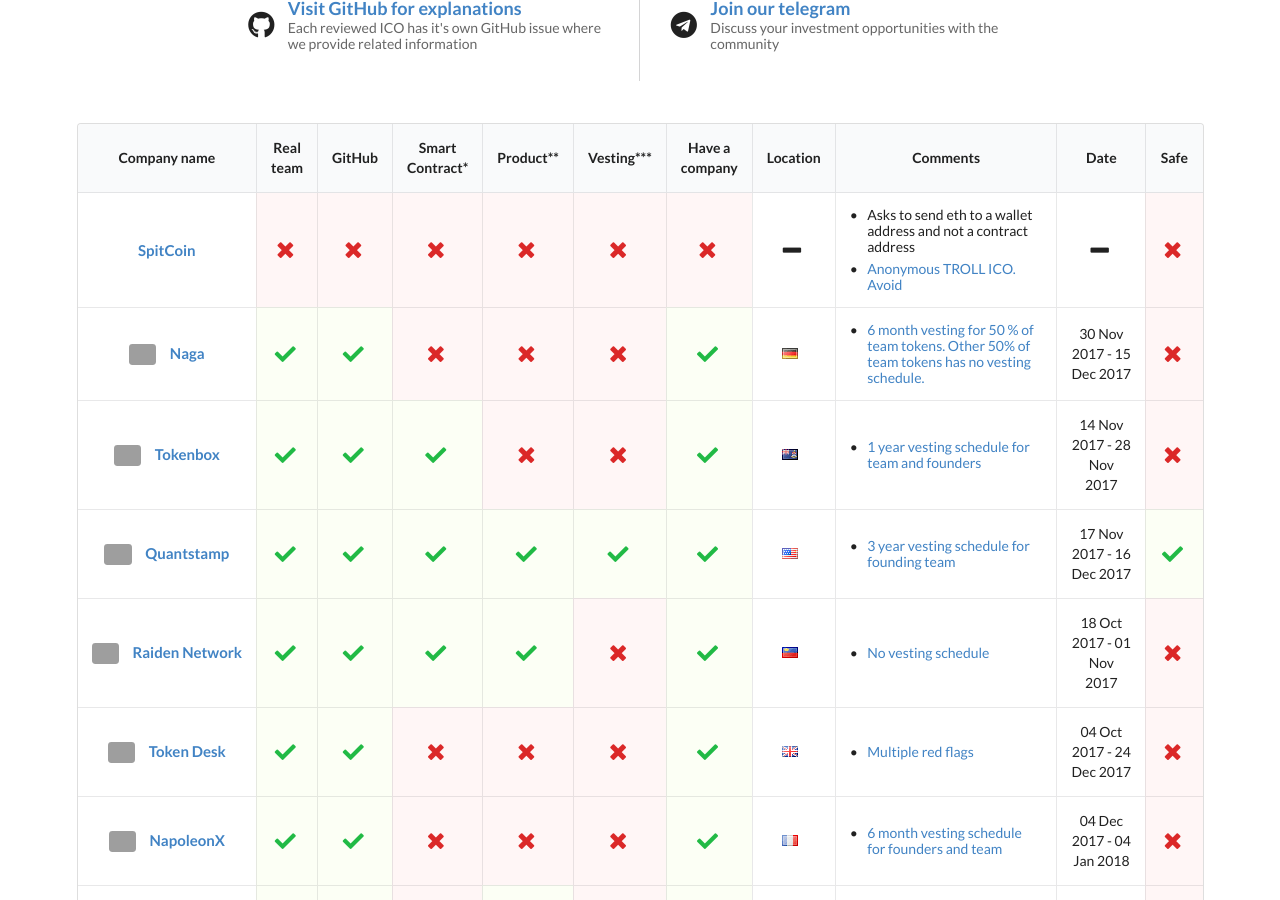
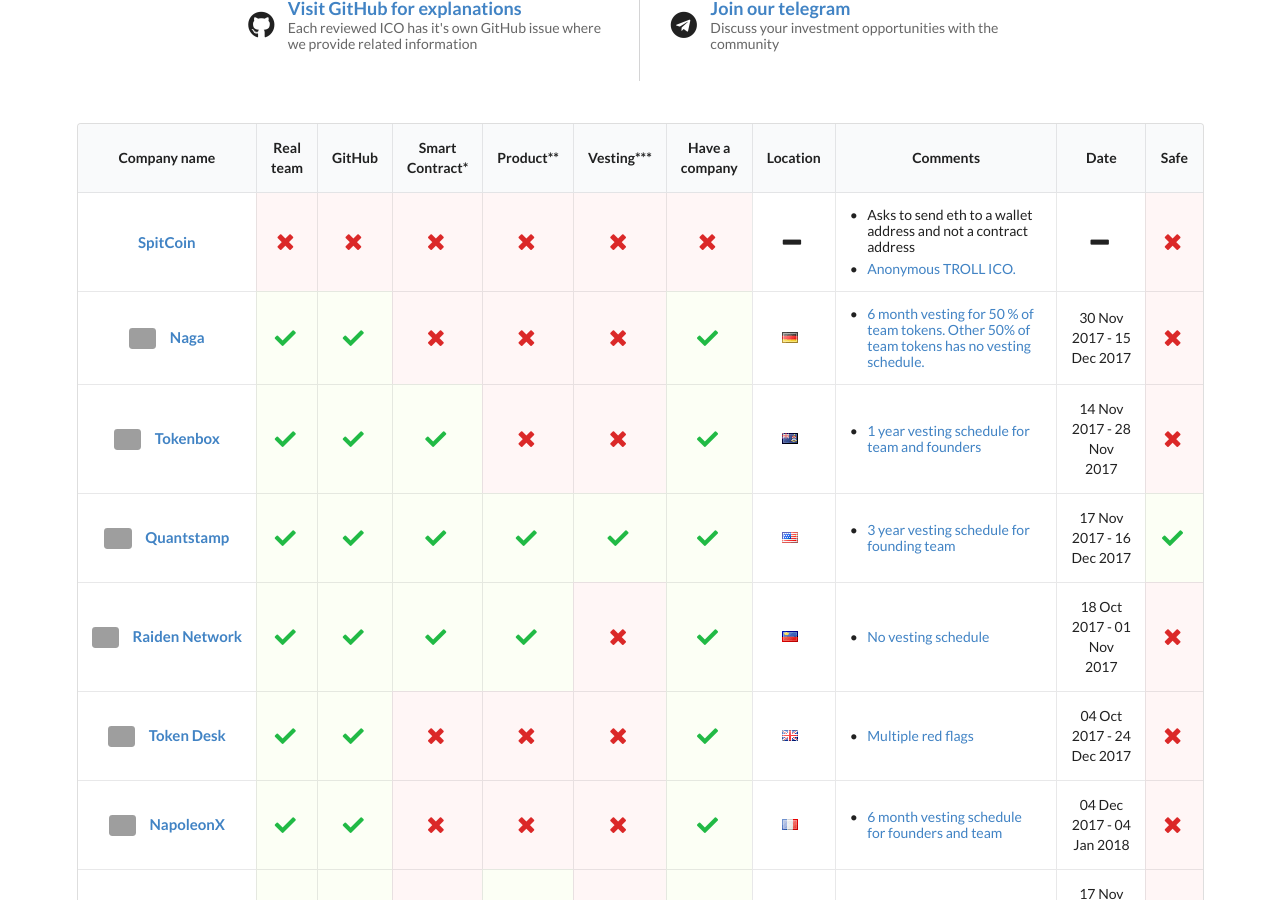
Before and after one commit to ico-check/ico-check, a Jekyll site: the page built from index.md, in a window 1280 px wide and 900 px high, scrolled down 366 px. Built offline with Jekyll 4.4.1, drawn with Linux system fonts in a browser that asks for light colours; nearby versions of some CDN libraries; grey boxes are pictures that could not be loaded.

Commit message:
8-spitcoin-ico-check
comment update

```diff
--- a/_data/icos.yml
+++ b/_data/icos.yml
@@ -12,7 +12,7 @@
   location:
   comments:
     - content: Asks to send eth to a wallet address and not a contract address
-    - content: Anonymous TROLL ICO. Avoid
+    - content: Anonymous TROLL ICO.
       url: https://github.com/ico-check/ico-check/issues/8
   ico-start-date:
   ico-end-date:
```
